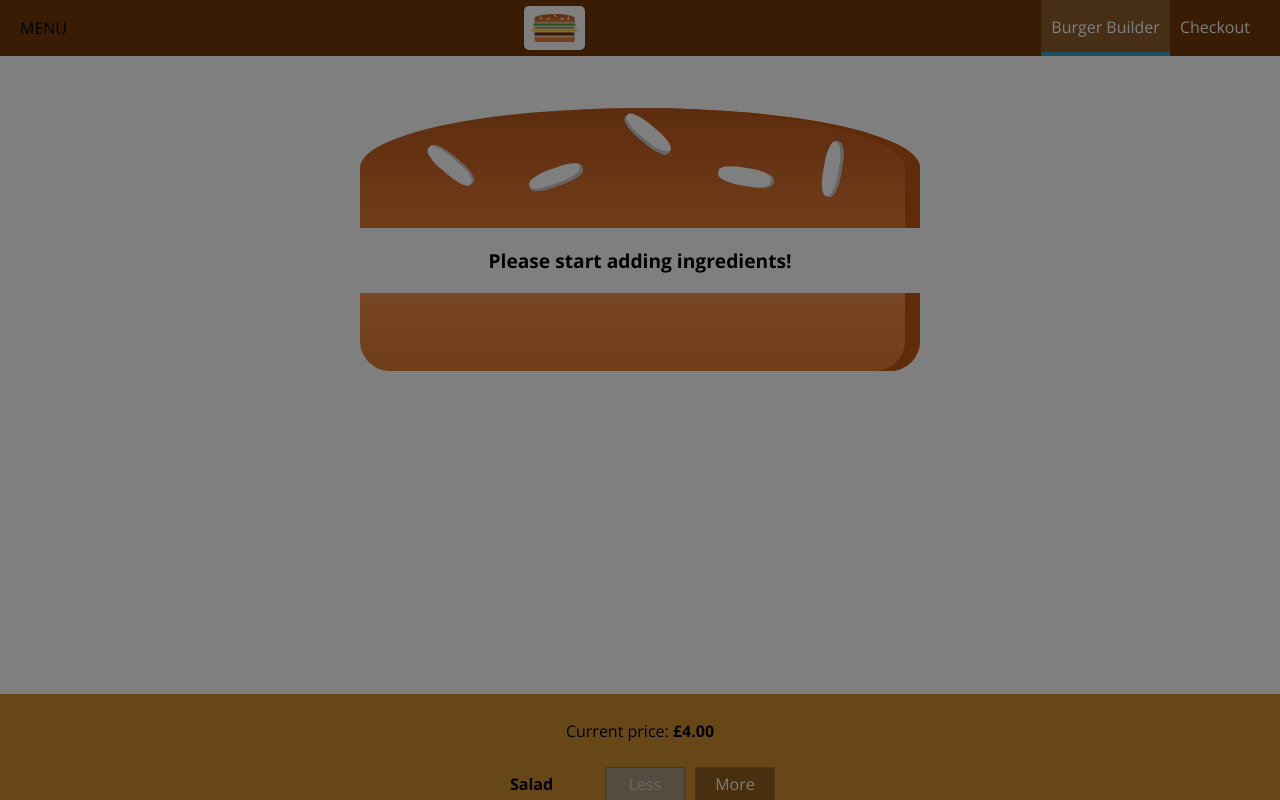
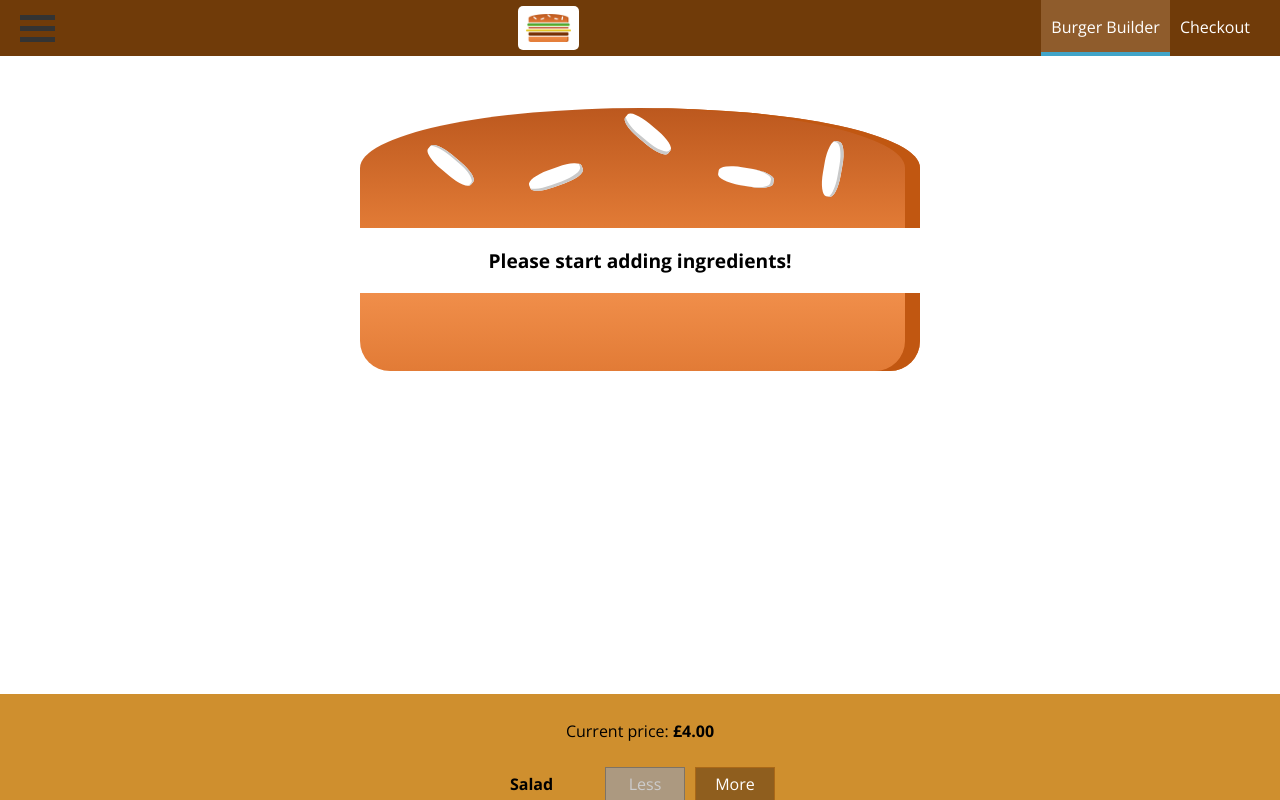
Before and after one commit to mattyocode/react-course-burger-builder, a React app: page / in a window 1280 px wide. Shown: the top 800 px of the page. Built offline with nearby package versions, Linux system fonts and the light colour scheme.

Commit message:
toggle sidedrawer

```diff
--- a/src/components/Layout/Layout.js
+++ b/src/components/Layout/Layout.js
@@ -7,17 +7,23 @@ import Toolbar from "../Navigation/Toolbar/Toolbar";
 
 class Layout extends Component {
   state = {
-    showSideDrawer: true,
+    showSideDrawer: false,
   };
 
   sideDrawerClosedHandler = () => {
     this.setState({ showSideDrawer: false });
   };
 
+  sideDrawerToggleHandler = () => {
+    this.setState((prevState) => {
+      return { showSideDrawer: !this.state.showSideDrawer };
+    });
+  };
+
   render() {
     return (
       <Aux>
-        <Toolbar />
+        <Toolbar toggle={this.sideDrawerToggleHandler} />
         <SideDrawer
           open={this.state.showSideDrawer}
           closed={this.sideDrawerClosedHandler}
--- /dev/null
+++ b/src/components/Navigation/Toolbar/ToggleButton/ToggleButton.css
@@ -0,0 +1,29 @@
+.Container {
+    display: inline-block;
+    cursor: pointer;
+}
+
+.Bar1, .Bar2, .Bar3 {
+width: 35px;
+height: 5px;
+background-color: #333;
+margin: 6px 0;
+transition: 0.4s;
+}
+
+/* Rotate first bar */
+.change .Bar1 {
+-webkit-transform: rotate(-45deg) translate(-9px, 6px) ;
+transform: rotate(-45deg) translate(-9px, 6px) ;
+}
+
+/* Fade out the second bar */
+.change .Bar2 {
+opacity: 0;
+}
+
+/* Rotate last bar */
+.change .Bar3 {
+-webkit-transform: rotate(45deg) translate(-8px, -8px) ;
+transform: rotate(45deg) translate(-8px, -8px) ;
+}
--- /dev/null
+++ b/src/components/Navigation/Toolbar/ToggleButton/ToggleButton.js
@@ -0,0 +1,13 @@
+import React from "react";
+
+import classes from "./ToggleButton.css";
+
+const toggleButton = (props) => (
+  <div className={classes.Container} onClick={props.toggle}>
+    <div className={classes.Bar1}></div>
+    <div className={classes.Bar2}></div>
+    <div className={classes.Bar3}></div>
+  </div>
+);
+
+export default toggleButton;
--- a/src/components/Navigation/Toolbar/Toolbar.js
+++ b/src/components/Navigation/Toolbar/Toolbar.js
@@ -3,10 +3,11 @@ import React from "react";
 import classes from "./Toolbar.css";
 import Logo from "../../Logo/Logo";
 import NavigationItems from "../../Navigation/NavigationItems/NavigationItems";
+import ToggleButton from "../../Navigation/Toolbar/ToggleButton/ToggleButton";
 
 const toolbar = (props) => (
   <header className={classes.Toolbar}>
-    <div>MENU</div>
+    <ToggleButton toggle={props.toggle} />
     <div className={classes.Logo}>
       <Logo />
     </div>
```
